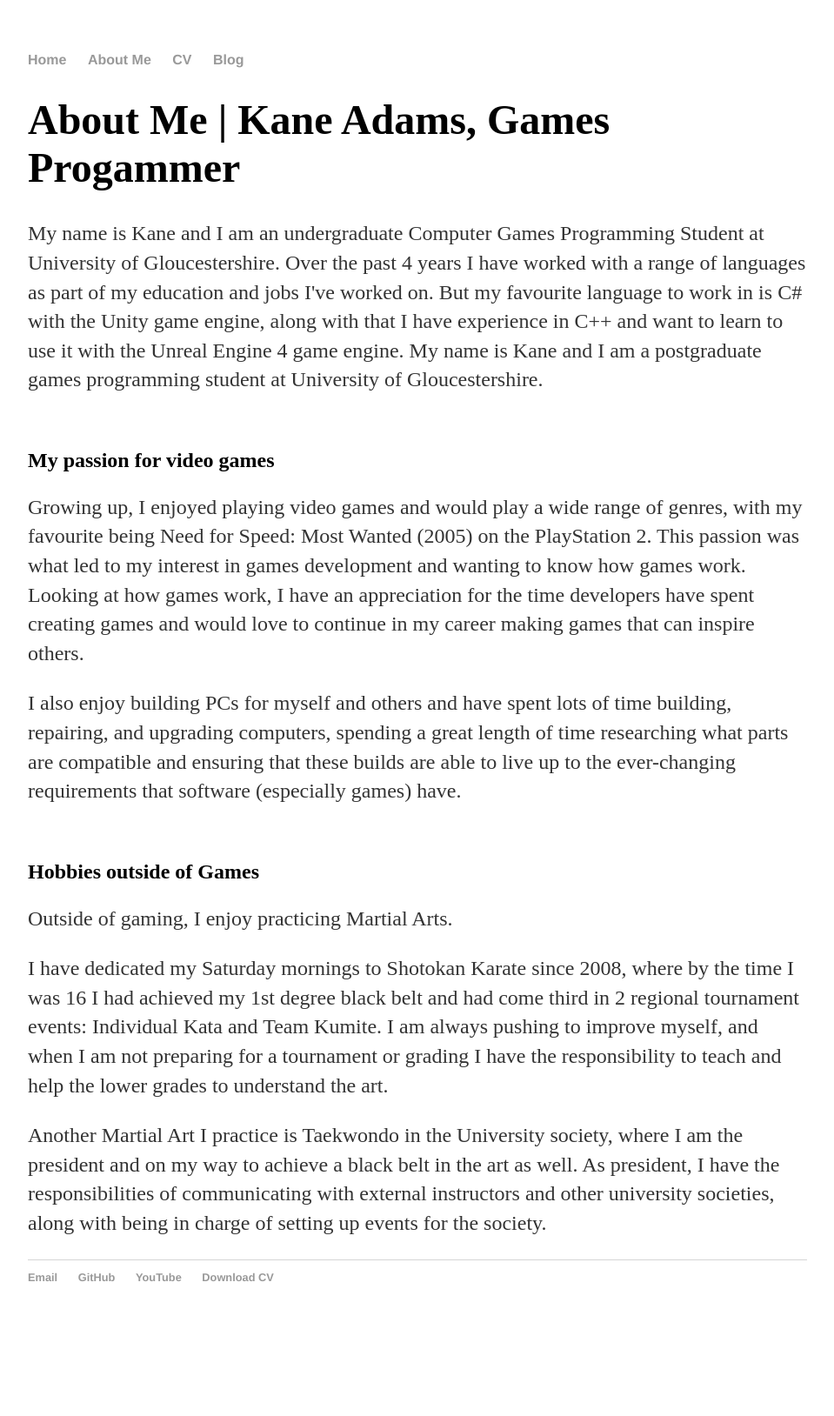
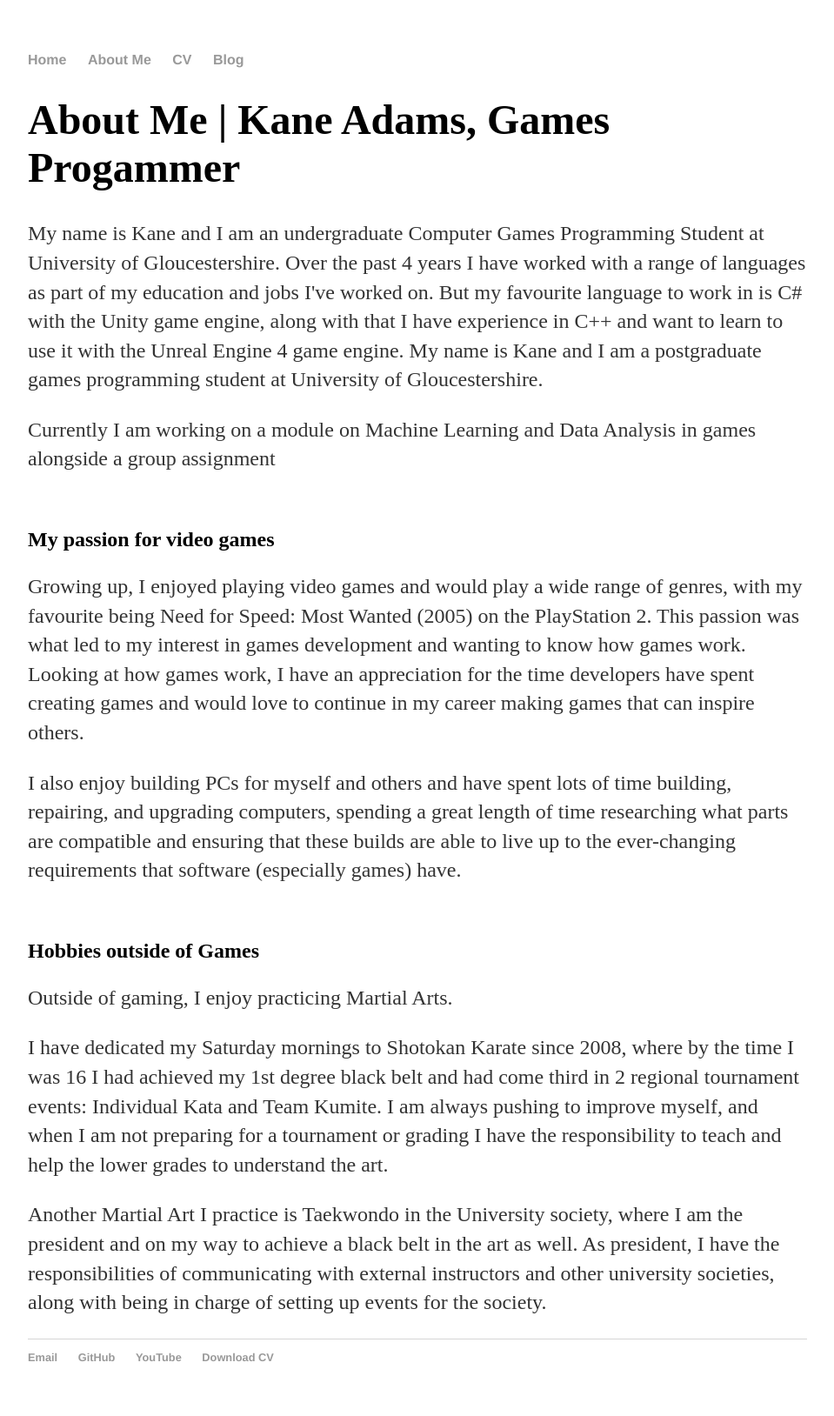
Before and after one commit to KaneAdams-Dev/KaneAdams-Dev.github.io, a Jekyll site: the page built from about/index.html, in a window 1280 px wide. Shown: the whole page at 87% size, without its empty margins (160-1119 px from the left). Built offline with Jekyll 4.4.1, drawn with Linux system fonts in a browser that asks for light colours; Markdown is read by kramdown in place of the engine named in the settings; before the commit the page ends 1536 px from its top, so only the background shows below that.

Commit message:
Update index.html

```diff
--- a/about/index.html
+++ b/about/index.html
@@ -9,7 +9,10 @@ title: About Me | Kane Adams, Games Progammer
     But my favourite language to work in is C# with the Unity game engine, along with that I have experience in C++ and want to learn to use it with the Unreal Engine 4 game engine.
 
     My name is Kane and I am a postgraduate games programming student at University of Gloucestershire.
+</p>
 
+<p>
+    Currently I am working on a module on Machine Learning and Data Analysis in games alongside a group assignment
 </p>
 
 <br>
```
